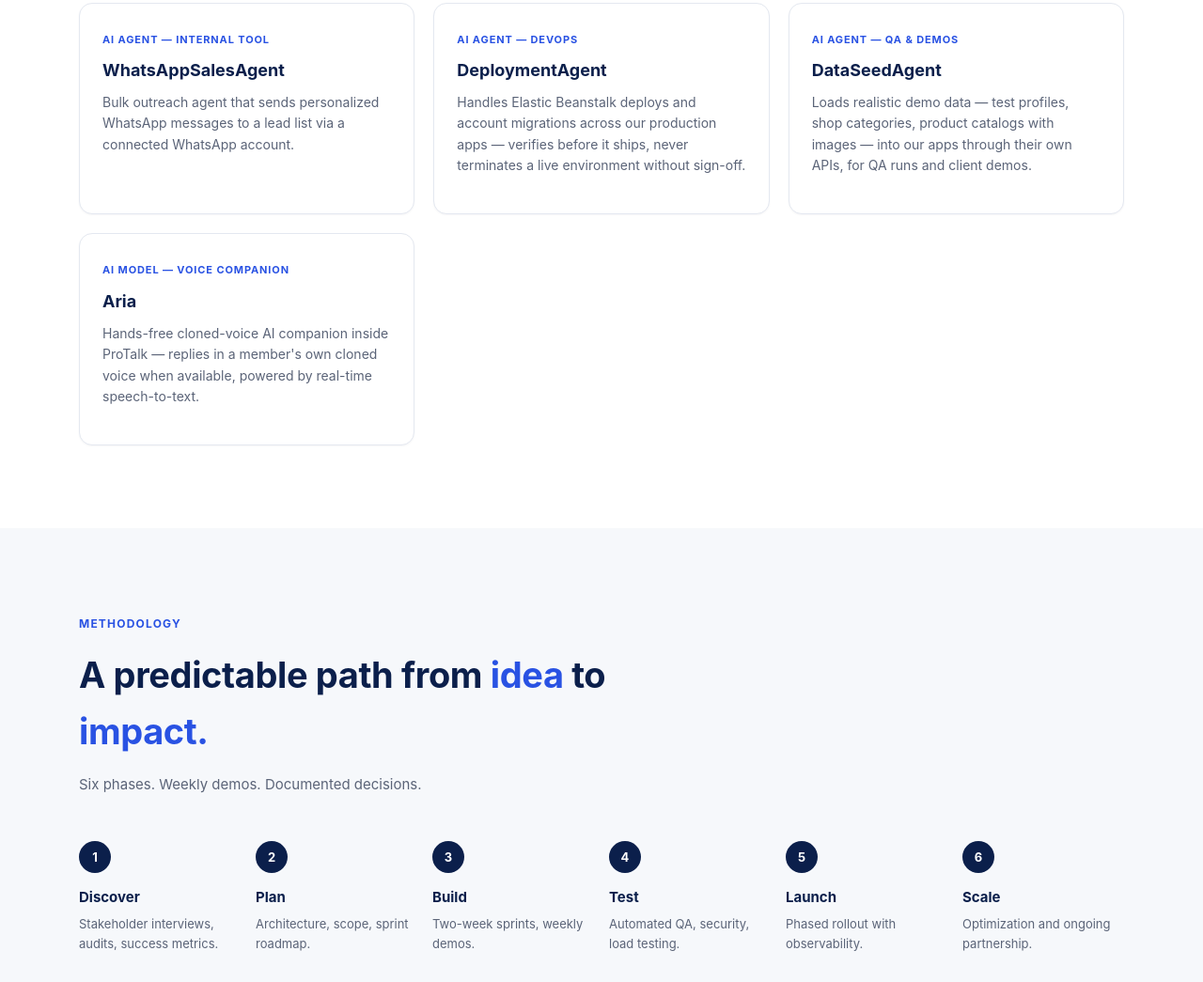
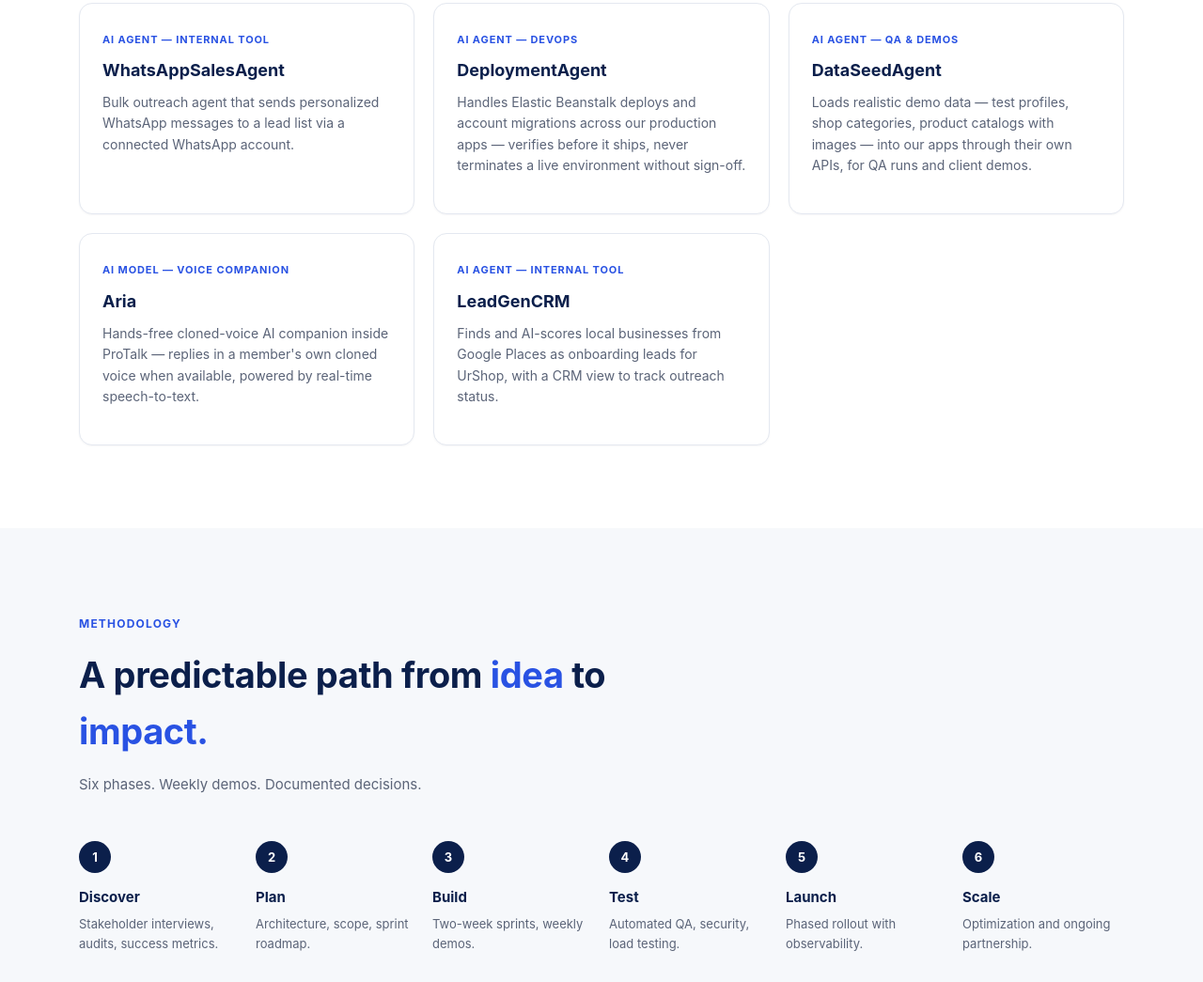
Before and after one commit to madhavisprojects/pinkis-studio, a website: page index.html in a window 1280 px wide. Shown: the part 4498-5543 px from the top of the page at 94% size. Drawn offline with Linux system fonts and the light colour scheme.

Commit message:
Add LeadGenCRM card to Agents & Models section

```diff
--- a/index.html
+++ b/index.html
@@ -426,6 +426,11 @@
         <h3>Aria</h3>
         <p>Hands-free cloned-voice AI companion inside ProTalk — replies in a member's own cloned voice when available, powered by real-time speech-to-text.</p>
       </div>
+      <div class="app-card">
+        <span class="case-label">AI Agent — Internal Tool</span>
+        <h3>LeadGenCRM</h3>
+        <p>Finds and AI-scores local businesses from Google Places as onboarding leads for UrShop, with a CRM view to track outreach status.</p>
+      </div>
     </div>
   </div>
 </section>
```
